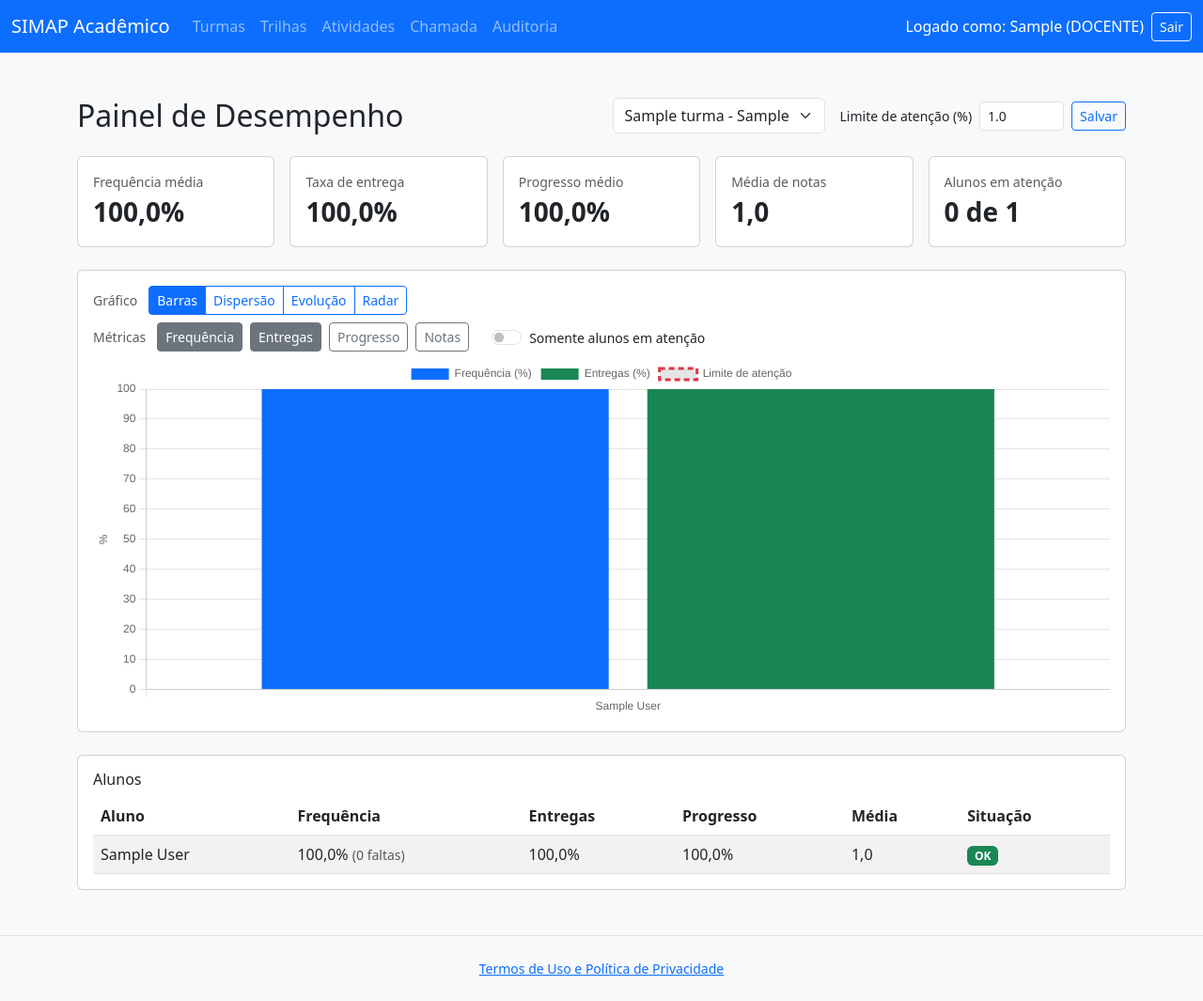
After one commit to KroquevichySena/SIMAP, a Django app: page /painel/docente/ in a window 1280 px wide. The commit adds this page. Shown: the whole page at 94% size. Run offline with Django 5.2, Linux system fonts and the light colour scheme; a user stored in the database is signed in; data comes from the database, SQL or seed files in the repository; tables that the repository leaves empty hold one stand-in row (values such as "Sample post").

Commit message:
atualiaçao e vizualizaçao painel do docente

```diff
--- a/SIMAP/urls.py
+++ b/SIMAP/urls.py
@@ -9,6 +9,7 @@ urlpatterns = [
     path('turmas/', include('turmas.urls')),
     path('contas/', include ('usuarios.urls')),
     path('entregas/', include('entregas.urls')),
+    path('painel/', include('painel.urls')),
     path('contas/', include ('usuarios.urls')),
 
     path('', include('core.urls')),
--- /dev/null
+++ b/painel/forms.py
@@ -0,0 +1,14 @@
+from django import forms
+
+from turmas.models import Turma
+
+
+class LimiteAtencaoForm(forms.ModelForm):
+    class Meta:
+        model = Turma
+        fields = ["limite_atencao"]
+        widgets = {
+            "limite_atencao": forms.NumberInput(
+                attrs={"class": "form-control form-control-sm", "step": "0.1", "min": 0, "max": 100}
+            ),
+        }
--- /dev/null
+++ b/painel/urls.py
@@ -0,0 +1,10 @@
+from django.urls import path
+
+from . import views
+
+app_name = "painel"
+
+urlpatterns = [
+    path("docente/", views.PainelDocenteView.as_view(), name="docente"),
+    path("docente/turma/<int:pk>/limite/", views.DefinirLimiteView.as_view(), name="definir_limite"),
+]
--- a/painel/views.py
+++ b/painel/views.py
@@ -1,3 +1,49 @@
-from django.shortcuts import render
+from django.contrib import messages
+from django.shortcuts import get_object_or_404, redirect
+from django.urls import reverse
+from django.views.generic import TemplateView, View
 
-# Create your views here.
+from core.mixins import DocenteRequiredMixin
+from turmas.models import Turma
+
+from .forms import LimiteAtencaoForm
+from .servicos import dados_do_grafico, indicadores_da_turma, resumo_da_turma
+
+
+class PainelDocenteView(DocenteRequiredMixin, TemplateView):
+    template_name = "painel/docente/painel.html"
+
+    def get_context_data(self, **kwargs):
+        ctx = super().get_context_data(**kwargs)
+        turmas = Turma.objects.filter(docente=self.request.user, ativa=True).order_by(
+            "-periodo", "nome"
+        )
+        turma_id = self.request.GET.get("turma", "")
+        if turma_id.isdigit():
+            turma = get_object_or_404(turmas, pk=int(turma_id))
+        else:
+            turma = turmas.first()
+
+        ctx["turmas"] = turmas
+        ctx["turma"] = turma
+        if turma is None:
+            return ctx
+
+        linhas = indicadores_da_turma(turma)
+        ctx["linhas"] = linhas
+        ctx["resumo"] = resumo_da_turma(linhas)
+        ctx["form_limite"] = LimiteAtencaoForm(instance=turma)
+        ctx["dados_grafico"] = dados_do_grafico(turma, linhas)
+        return ctx
+
+
+class DefinirLimiteView(DocenteRequiredMixin, View):
+    def post(self, request, pk, *args, **kwargs):
+        turma = get_object_or_404(Turma, pk=pk, docente=request.user)
+        form = LimiteAtencaoForm(request.POST, instance=turma)
+        if form.is_valid():
+            form.save()
+            messages.success(request, "Limite de atenção atualizado.")
+        else:
+            messages.error(request, "Informe um limite entre 0 e 100.")
+        return redirect(f"{reverse('painel:docente')}?turma={turma.pk}")
--- a/templates/base.html
+++ b/templates/base.html
@@ -26,5 +26,7 @@
     {% include 'partials/_footer.html' %}
 
     <script src="https://cdn.jsdelivr.net/npm/bootstrap@5.3.0/dist/js/bootstrap.bundle.min.js"></script>
+    {% block scripts %}{% endblock %}
+
 </body>
 </html>
--- /dev/null
+++ b/templates/painel/_percentual.html
@@ -0,0 +1 @@
+{% if valor is None %}—{% else %}{{ valor }}%{% endif %}
--- /dev/null
+++ b/templates/painel/docente/painel.html
@@ -0,0 +1,358 @@
+{% extends 'base.html' %}
+
+{% block title %}Painel de Desempenho - SIMAP{% endblock %}
+
+{% block content %}
+<div class="d-flex flex-wrap justify-content-between align-items-center gap-3 mb-4">
+    <h2 class="mb-0">Painel de Desempenho</h2>
+    {% if turmas %}
+    <div class="d-flex flex-wrap align-items-center gap-3">
+        <form method="GET">
+            <select name="turma" class="form-select" onchange="this.form.submit()">
+                {% for opcao in turmas %}
+                    <option value="{{ opcao.pk }}" {% if opcao.pk == turma.pk %}selected{% endif %}>{{ opcao }}</option>
+                {% endfor %}
+            </select>
+        </form>
+        <form method="POST" action="{% url 'painel:definir_limite' turma.pk %}" class="d-flex align-items-center gap-2">
+            {% csrf_token %}
+            <label for="{{ form_limite.limite_atencao.id_for_label }}" class="small mb-0 text-nowrap">Limite de atenção (%)</label>
+            <div style="width: 90px;">{{ form_limite.limite_atencao }}</div>
+            <button type="submit" class="btn btn-sm btn-outline-primary">Salvar</button>
+        </form>
+    </div>
+    {% endif %}
+</div>
+
+{% if not turma %}
+    <div class="text-center text-muted py-5">
+        <p>Você ainda não possui turmas ativas.</p>
+        <a href="{% url 'criar_turma' %}" class="btn btn-success">+ Nova Turma</a>
+    </div>
+{% else %}
+    <div class="row row-cols-2 row-cols-lg-5 g-3 mb-4">
+        <div class="col">
+            <div class="card h-100">
+                <div class="card-body">
+                    <div class="text-muted small">Frequência média</div>
+                    <div class="fs-3 fw-bold">{% include 'painel/_percentual.html' with valor=resumo.frequencia %}</div>
+                </div>
+            </div>
+        </div>
+        <div class="col">
+            <div class="card h-100">
+                <div class="card-body">
+                    <div class="text-muted small">Taxa de entrega</div>
+                    <div class="fs-3 fw-bold">{% include 'painel/_percentual.html' with valor=resumo.entregas %}</div>
+                </div>
+            </div>
+        </div>
+        <div class="col">
+            <div class="card h-100">
+                <div class="card-body">
+                    <div class="text-muted small">Progresso médio</div>
+                    <div class="fs-3 fw-bold">{% include 'painel/_percentual.html' with valor=resumo.progresso %}</div>
+                </div>
+            </div>
+        </div>
+        <div class="col">
+            <div class="card h-100">
+                <div class="card-body">
+                    <div class="text-muted small">Média de notas</div>
+                    <div class="fs-3 fw-bold">{{ resumo.media|default_if_none:"—" }}</div>
+                </div>
+            </div>
+        </div>
+        <div class="col">
+            <div class="card h-100 {% if resumo.em_atencao %}border-danger{% endif %}">
+                <div class="card-body">
+                    <div class="text-muted small">Alunos em atenção</div>
+                    <div class="fs-3 fw-bold {% if resumo.em_atencao %}text-danger{% endif %}">{{ resumo.em_atencao }} de {{ resumo.total }}</div>
+                </div>
+            </div>
+        </div>
+    </div>
+
+    <div class="card mb-4">
+        <div class="card-body">
+            <div class="d-flex flex-wrap align-items-center gap-2 mb-2">
+                <span class="small text-muted me-1">Gráfico</span>
+                <div class="btn-group btn-group-sm" role="group">
+                    <input type="radio" class="btn-check" name="tipo-grafico" id="tipo-barras" value="barras" checked>
+                    <label class="btn btn-outline-primary" for="tipo-barras">Barras</label>
+                    <input type="radio" class="btn-check" name="tipo-grafico" id="tipo-dispersao" value="dispersao">
+                    <label class="btn btn-outline-primary" for="tipo-dispersao">Dispersão</label>
+                    <input type="radio" class="btn-check" name="tipo-grafico" id="tipo-evolucao" value="evolucao">
+                    <label class="btn btn-outline-primary" for="tipo-evolucao">Evolução</label>
+                    <input type="radio" class="btn-check" name="tipo-grafico" id="tipo-radar" value="radar">
+                    <label class="btn btn-outline-primary" for="tipo-radar">Radar</label>
+                </div>
+            </div>
+            <div class="d-flex flex-wrap align-items-center gap-2 mb-2">
+                <span class="small text-muted me-1">Métricas</span>
+                <input type="checkbox" class="btn-check metrica" id="metrica-frequencia" value="frequencia" checked>
+                <label class="btn btn-sm btn-outline-secondary" for="metrica-frequencia">Frequência</label>
+                <input type="checkbox" class="btn-check metrica" id="metrica-entregas" value="entregas" checked>
+                <label class="btn btn-sm btn-outline-secondary" for="metrica-entregas">Entregas</label>
+                <input type="checkbox" class="btn-check metrica" id="metrica-progresso" value="progresso">
+                <label class="btn btn-sm btn-outline-secondary" for="metrica-progresso">Progresso</label>
+                <input type="checkbox" class="btn-check metrica" id="metrica-notas" value="notas">
+                <label class="btn btn-sm btn-outline-secondary" for="metrica-notas">Notas</label>
+                <div class="form-check form-switch ms-lg-3 mb-0">
+                    <input class="form-check-input" type="checkbox" id="somente-atencao">
+                    <label class="form-check-label small" for="somente-atencao">Somente alunos em atenção</label>
+                </div>
+            </div>
+            <div id="bloco-radar" class="mb-2 d-none">
+                <label for="alunos-radar" class="small text-muted">Alunos para comparar (até 3, use Ctrl para selecionar)</label>
+                <select id="alunos-radar" class="form-select form-select-sm" multiple size="4">
+                    {% for linha in linhas %}
+                        <option value="{{ linha.discente.pk }}" {% if forloop.first %}selected{% endif %}>{{ linha.discente.get_full_name|default:linha.discente.username }}</option>
+                    {% endfor %}
+                </select>
+            </div>
+            <div id="aviso-grafico" class="alert alert-info small mb-0 d-none"></div>
+            <div style="position: relative; height: 380px;">
+                <canvas id="grafico"></canvas>
+            </div>
+        </div>
+    </div>
+
+    <div class="card mb-4">
+        <div class="card-body">
+            <h6 class="card-title">Alunos</h6>
+            <div class="table-responsive">
+                <table class="table table-striped align-middle mb-0">
+                    <thead>
+                        <tr>
+                            <th>Aluno</th>
+                            <th>Frequência</th>
+                            <th>Entregas</th>
+                            <th>Progresso</th>
+                            <th>Média</th>
+                            <th>Situação</th>
+                        </tr>
+                    </thead>
+                    <tbody>
+                        {% for linha in linhas %}
+                        <tr {% if linha.em_atencao %}class="table-danger"{% endif %}>
+                            <td>{{ linha.discente.get_full_name|default:linha.discente.username }}</td>
+                            <td class="{% if 'frequencia' in linha.abaixo %}text-danger fw-bold{% endif %}">
+                                {% include 'painel/_percentual.html' with valor=linha.frequencia %}
+                                <span class="small text-muted fw-normal">({{ linha.faltas }} falta{{ linha.faltas|pluralize }})</span>
+                            </td>
+                            <td class="{% if 'entregas' in linha.abaixo %}text-danger fw-bold{% endif %}">{% include 'painel/_percentual.html' with valor=linha.entregas %}</td>
+                            <td class="{% if 'progresso' in linha.abaixo %}text-danger fw-bold{% endif %}">{% include 'painel/_percentual.html' with valor=linha.progresso %}</td>
+                            <td>{{ linha.media|default_if_none:"—" }}</td>
+                            <td>
+                                {% if linha.em_atencao %}
+                                    <span class="badge bg-danger">Atenção</span>
+                                {% else %}
+                                    <span class="badge bg-success">OK</span>
+                                {% endif %}
+                            </td>
+                        </tr>
+                        {% empty %}
+                        <tr>
+                            <td colspan="6" class="text-center text-muted">Nenhum aluno com matrícula ativa nesta turma.</td>
+                        </tr>
+                        {% endfor %}
+                    </tbody>
+                </table>
+            </div>
+        </div>
+    </div>
+{% endif %}
+{% endblock %}
+
+{% block scripts %}
+{% if turma %}
+{{ dados_grafico|json_script:"dados-grafico" }}
+<script src="https://cdn.jsdelivr.net/npm/chart.js@4.4.1/dist/chart.umd.min.js"></script>
+<script>
+    const dados = JSON.parse(document.getElementById("dados-grafico").textContent);
+    const METRICAS = {
+        frequencia: {rotulo: "Frequência (%)", cor: "#0d6efd", eixo: "y"},
+        entregas: {rotulo: "Entregas (%)", cor: "#198754", eixo: "y"},
+        progresso: {rotulo: "Progresso (%)", cor: "#6f42c1", eixo: "y"},
+        notas: {rotulo: "Média de notas", cor: "#fd7e14", eixo: "y1"},
+    };
+    const CORES_RADAR = ["#0d6efd", "#fd7e14", "#198754"];
+    const canvas = document.getElementById("grafico");
+    const aviso = document.getElementById("aviso-grafico");
+    const seletorRadar = document.getElementById("alunos-radar");
+    let grafico = null;
+
+    function usaPercentual(metricas) {
+        return metricas.some((metrica) => METRICAS[metrica].eixo === "y");
+    }
+
+    function eixo(metrica) {
+        return {min: 0, max: metrica === "notas" ? 10 : 100, title: {display: true, text: METRICAS[metrica].rotulo}};
+    }
+
+    function escalas(metricas) {
+        const resultado = {};
+        if (usaPercentual(metricas)) {
+            resultado.y = {min: 0, max: 100, title: {display: true, text: "%"}};
+        }
+        if (metricas.includes("notas")) {
+            resultado.y1 = {min: 0, max: 10, position: "right", grid: {drawOnChartArea: false}, title: {display: true, text: "Nota"}};
+        }
+        return resultado;
+    }
+
+    function linhaLimite(rotulos) {
+        return {
+            label: "Limite de atenção",
+            type: "line",
+            data: rotulos.map(() => dados.limite),
+            borderColor: "#dc3545",
+            borderDash: [6, 4],
+            pointRadius: 0,
+            yAxisID: "y",
+        };
+    }
+
+    function alunosVisiveis() {
+        const somenteAtencao = document.getElementById("somente-atencao").checked;
+        return dados.alunos.filter((aluno) => !somenteAtencao || aluno.em_atencao);
+    }
+
+    function configBarras(metricas) {
+        const alunos = alunosVisiveis();
+        if (!alunos.length) {
+            return "Nenhum aluno para exibir com o filtro atual.";
+        }
+        const rotulos = alunos.map((aluno) => aluno.nome);
+        const datasets = metricas.map((metrica) => ({
+            label: METRICAS[metrica].rotulo,
+            data: alunos.map((aluno) => aluno[metrica]),
+            backgroundColor: METRICAS[metrica].cor,
+            yAxisID: METRICAS[metrica].eixo,
+        }));
+        if (usaPercentual(metricas)) {
+            datasets.push(linhaLimite(rotulos));
+        }
+        return {
+            type: "bar",
+            data: {labels: rotulos, datasets: datasets},
+            options: {
+                scales: escalas(metricas),
+                plugins: {tooltip: {callbacks: {afterBody: (itens) => `Faltas: ${alunos[itens[0].dataIndex].faltas}`}}},
+            },
+        };
+    }
+
+    function configDispersao(metricas) {
+        if (metricas.length !== 2) {
+            return "Selecione exatamente 2 métricas para ver a relação entre elas.";
+        }
+        const [x, y] = metricas;
+        const alunos = alunosVisiveis().filter((aluno) => aluno[x] !== null && aluno[y] !== null);
+        return {
+            type: "scatter",
+            data: {
+                datasets: [{
+                    label: "Alunos",
+                    data: alunos.map((aluno) => ({x: aluno[x], y: aluno[y], nome: aluno.nome})),
+                    backgroundColor: alunos.map((aluno) => (aluno.em_atencao ? "#dc3545" : "#0d6efd")),
+                    pointRadius: 7,
+                    pointHoverRadius: 9,
+                }],
+            },
+            options: {
+                scales: {x: eixo(x), y: eixo(y)},
+                plugins: {
+                    legend: {display: false},
+                    tooltip: {callbacks: {label: (item) => `${item.raw.nome}: ${item.raw.x} × ${item.raw.y}`}},
+                },
+            },
+        };
+    }
+
+    function configEvolucao(metricas) {
+        const evolucao = dados.evolucao;
+        if (!evolucao.rotulos.length) {
+            return "Ainda não há aulas ou prazos encerrados para mostrar a evolução.";
+        }
+        const datasets = metricas.map((metrica) => ({
+            label: METRICAS[metrica].rotulo,
+            data: evolucao[metrica],
+            borderColor: METRICAS[metrica].cor,
+            backgroundColor: METRICAS[metrica].cor,
+            yAxisID: METRICAS[metrica].eixo,
+            spanGaps: true,
+            tension: 0.3,
+        }));
+        if (usaPercentual(metricas)) {
+            datasets.push(linhaLimite(evolucao.rotulos));
+        }
+        return {type: "line", data: {labels: evolucao.rotulos, datasets: datasets}, options: {scales: escalas(metricas)}};
+    }
+
+    function configRadar(metricas) {
+        if (metricas.length < 3) {
+            return "Selecione pelo menos 3 métricas para o radar.";
+        }
+        const ids = Array.from(seletorRadar.selectedOptions).map((opcao) => Number(opcao.value));
+        if (!ids.length || ids.length > 3) {
+            return "Escolha de 1 a 3 alunos para comparar no radar.";
+        }
+        const valor = (aluno, metrica) => (metrica === "notas" && aluno.notas !== null ? aluno.notas * 10 : aluno[metrica]);
+        const mediaDaTurma = (metrica) => {
+            const valores = dados.alunos.map((aluno) => valor(aluno, metrica)).filter((v) => v !== null);
+            return valores.length ? valores.reduce((soma, v) => soma + v, 0) / valores.length : null;
+        };
+        const datasets = dados.alunos
+            .filter((aluno) => ids.includes(aluno.id))
+            .map((aluno, indice) => ({
+                label: aluno.nome,
+                data: metricas.map((metrica) => valor(aluno, metrica)),
+                borderColor: CORES_RADAR[indice],
+                backgroundColor: `${CORES_RADAR[indice]}33`,
+            }));
+        datasets.push({
+            label: "Média da turma",
+            data: metricas.map(mediaDaTurma),
+            borderColor: "#6c757d",
+            borderDash: [6, 4],
+            backgroundColor: "transparent",
+        });
+        return {
+            type: "radar",
+            data: {labels: metricas.map((metrica) => (metrica === "notas" ? "Notas (×10)" : METRICAS[metrica].rotulo)), datasets: datasets},
+            options: {scales: {r: {min: 0, max: 100}}},
+        };
+    }
+
+    const CONFIGURACOES = {barras: configBarras, dispersao: configDispersao, evolucao: configEvolucao, radar: configRadar};
+
+    function desenhar() {
+        const tipo = document.querySelector('input[name="tipo-grafico"]:checked').value;
+        const metricas = Array.from(document.querySelectorAll(".metrica:checked")).map((campo) => campo.value);
+        document.getElementById("bloco-radar").classList.toggle("d-none", tipo !== "radar");
+
+        if (grafico) {
+            grafico.destroy();
+            grafico = null;
+        }
+        const config = metricas.length ? CONFIGURACOES[tipo](metricas) : "Selecione ao menos uma métrica.";
+        const invalido = typeof config === "string";
+        aviso.classList.toggle("d-none", !invalido);
+        canvas.classList.toggle("d-none", invalido);
+        if (invalido) {
+            aviso.textContent = config;
+            return;
+        }
+        config.options.maintainAspectRatio = false;
+        grafico = new Chart(canvas, config);
+    }
+
+    document
+        .querySelectorAll('input[name="tipo-grafico"], .metrica, #somente-atencao, #alunos-radar')
+        .forEach((campo) => campo.addEventListener("change", desenhar));
+    desenhar();
+</script>
+{% endif %}
+{% endblock %}
```
Also changed, not shown: painel/servicos.py (+110 -26 lines).
